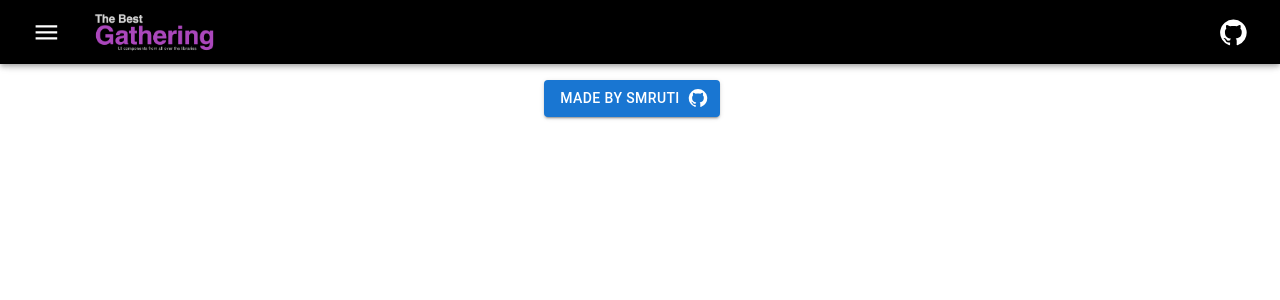
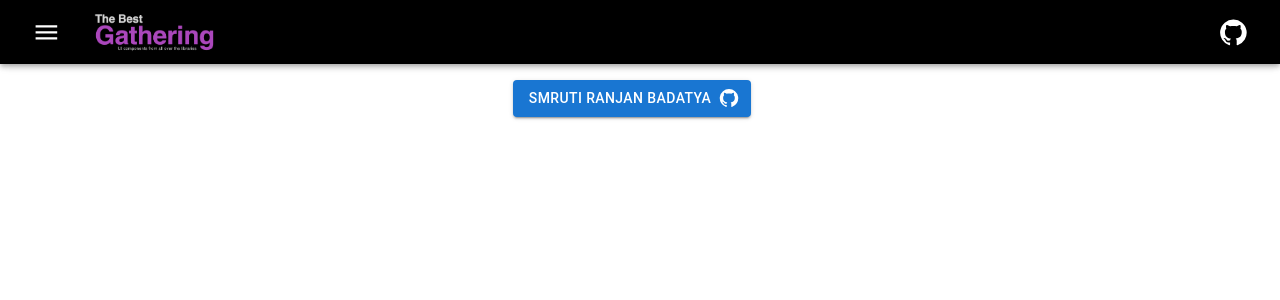
Before and after one commit to iamsmruti/the-best-gathering, a React (Create React App) app: page /buttons in a window 1280 px wide. Shown: the top 300 px of the page. Built offline with nearby package versions, Linux system fonts and the light colour scheme.

Commit message:
updated states

```diff
--- a/src/buttons/Buttons.js
+++ b/src/buttons/Buttons.js
@@ -5,7 +5,7 @@ import SmrutiButton from './smruti-ranjan/SmrutiButton'
 const Buttons = () => {
   return (
     <Stack direction={'row'} sx={{flexWrap: 'wrap', p: 2}} justifyContent={'center'}>
-        <SmrutiButton />
+        <SmrutiButton text={'Smruti Ranjan Badatya'} link={'https://github.com/iamsmruti'}/>
     </Stack>
   )
 }
--- a/src/buttons/smruti-ranjan/SmrutiButton.js
+++ b/src/buttons/smruti-ranjan/SmrutiButton.js
@@ -2,9 +2,9 @@ import { GitHub } from '@mui/icons-material'
 import { Button } from '@mui/material'
 import React from 'react'
 
-const SmrutiButton = () => {
+const SmrutiButton = ({text, link}) => {
   return (
-    <Button endIcon={<GitHub />} href={''} variant='contained' sx={{mr: 2, mb: 1}}>made by Smruti</Button>
+    <Button endIcon={<GitHub />} href={link} variant='contained' sx={{mr: 2, mb: 1}}>{text}</Button>
   )
 }
 
```
